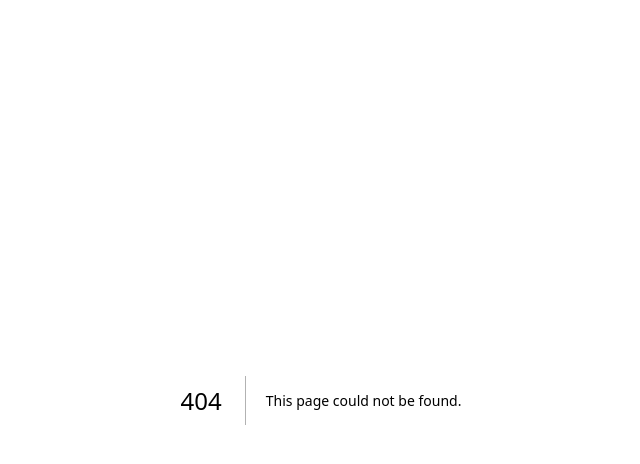
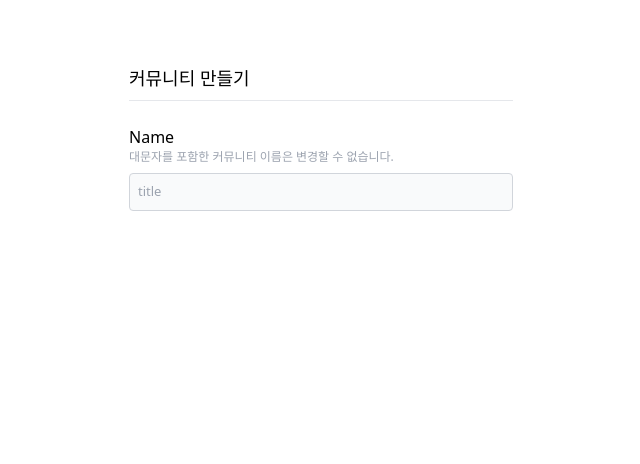
Before and after one commit to bottlesun/portfolio, a Next.js app in the folder 09-redditClone-nextjs/client/: page /subs in a window 1280 px wide. Before the commit this address had no page. Shown: the top 464 px of the page, without its empty margins (319-959 px from the left). Built offline with nearby package versions, Linux system fonts and the light colour scheme.

Commit message:
Update | subCreate page 생성 진행중

```diff
--- /dev/null
+++ b/09-redditClone-nextjs/client/src/components/organisms/subs/create/create.view.tsx
@@ -0,0 +1,23 @@
+import InputsView from "../../../atoms/inputs/inputs.view";
+import InputGroupView from "../../../molecules/inputGroup/inputGroup.view";
+
+const SubCreateView = ({...props}) => {
+  return (
+    <div className={'flex flex-col justify-center pt-16 bg-color-[#fff]'}>
+      <div className={'w-10/12 mx-auto md:w-96'}>
+        <h1 className={'mb-2 text-lg font-medium'}>커뮤니티 만들기</h1>
+        <hr/>
+        <form onSubmit={props.handleSubmit}>
+          <div className={'my-6'}>
+            <p className={'font-medium'}>Name</p>
+            <p className={'mb-2 text-xs text-gray-400'}>
+              대문자를 포함한 커뮤니티 이름은 변경할 수 없습니다.
+            </p>
+            <InputGroupView {...props.inputValue.title}/>
+          </div>
+        </form>
+      </div>
+    </div>
+  )
+}
+export default SubCreateView
--- /dev/null
+++ b/09-redditClone-nextjs/client/src/components/organisms/subs/create/index.tsx
@@ -0,0 +1,36 @@
+import {useState} from "react";
+import useInput from "../../../../hooks/useInput";
+import SubCreateView from "./create.view";
+
+const SubCreate = () => {
+  const {inputs, onChange} = useInput({title : "" , description : "",})
+  const {title, description} = inputs
+  const [errors, setErrors] = useState<any>({});
+
+  const props = {
+    handleSubmit : () => console.log('서브밋'),
+    inputValue: {
+      title : {
+        name: "title",
+        type: "text",
+        placeholder: 'title',
+        value: title,
+        onChange: onChange,
+        error: errors.title
+      },
+      description : {
+        name: "description",
+        type: "text",
+        placeholder: 'description',
+        value: description,
+        onChange: onChange,
+        error: errors.description
+      }
+    },
+
+  }
+
+  return <SubCreateView {...props}/>
+}
+
+export default SubCreate
--- /dev/null
+++ b/09-redditClone-nextjs/client/src/pages/subs/index.tsx
@@ -0,0 +1,10 @@
+import SubCreate from "../../components/organisms/subs/create";
+
+const Subs = () => {
+  return (
+    <>
+    <SubCreate/>
+    </>
+  )
+}
+export default Subs
--- a/09-redditClone-nextjs/client/src/styles/globals.css
+++ b/09-redditClone-nextjs/client/src/styles/globals.css
@@ -91,12 +91,7 @@ body {
 
 body {
   color: rgb(var(--foreground-rgb));
-  background: linear-gradient(
-      to bottom,
-      transparent,
-      rgb(var(--background-end-rgb))
-    )
-    rgb(var(--background-start-rgb));
+  background: #fff
 }
 
 a {
```
